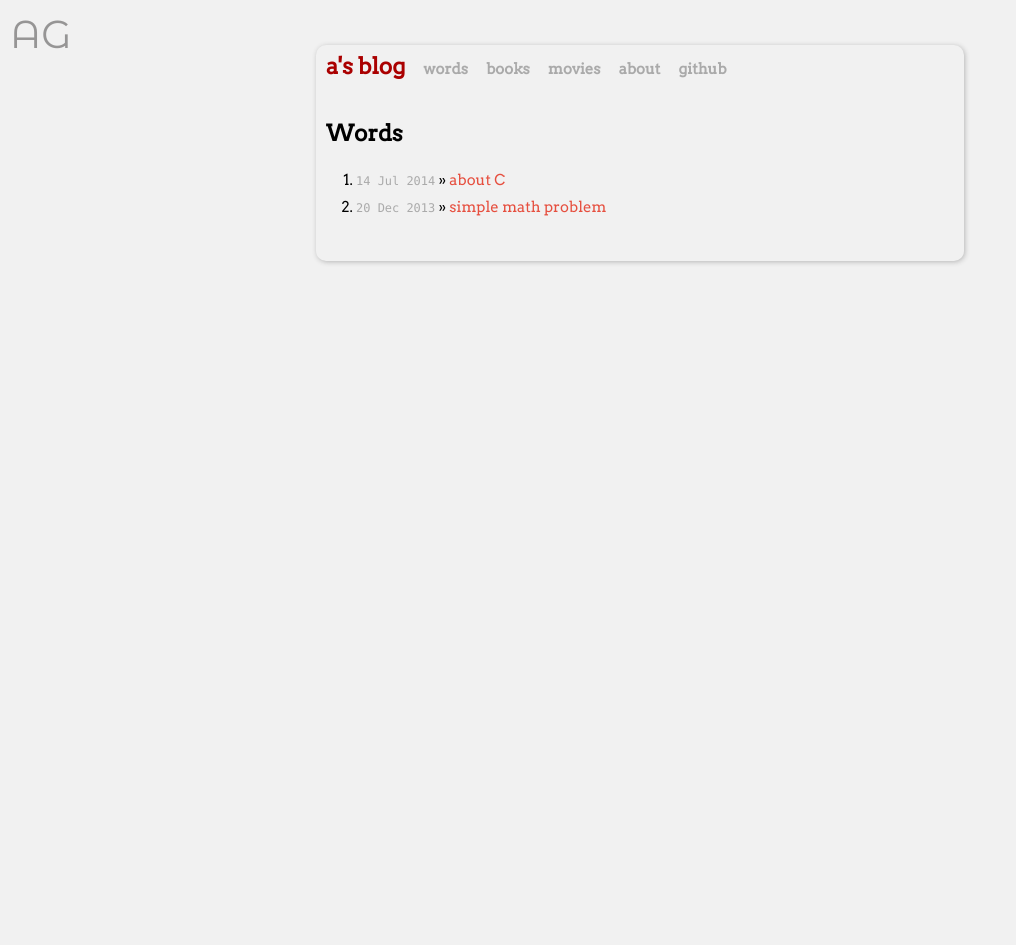
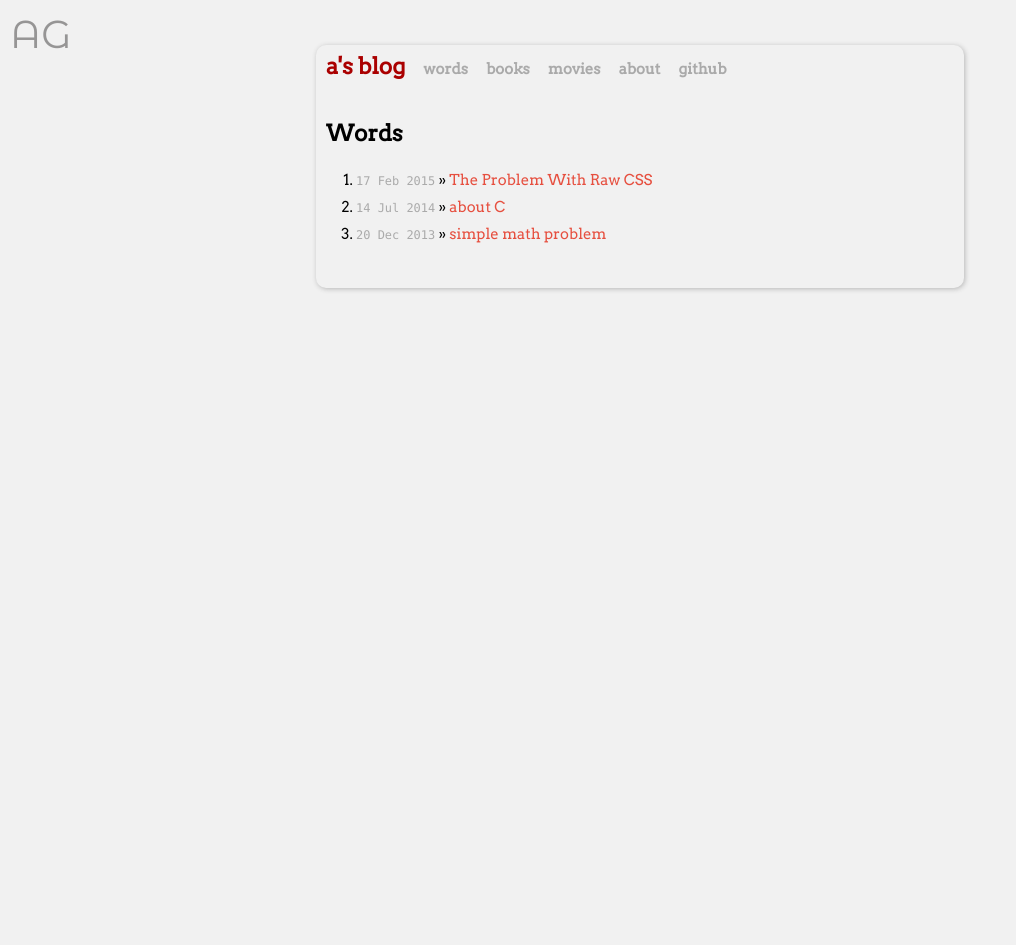
Before and after one commit to andreiglingeanu/andreiglingeanu.github.io, a Jekyll site: the page built from words/index.md, in a window 1280 px wide. Shown: the whole page, without its empty margins (0-1016 px from the left). Built offline with Jekyll 4.4.1, drawn with Linux system fonts in a browser that asks for light colours; some web fonts are replaced; Markdown is read by kramdown in place of the engine named in the settings.

Commit message:
some fixes

```diff
--- a/index.html
+++ b/index.html
@@ -11,5 +11,6 @@ layout: home
     <li><a href="/movies">movies</a></li>
     <li><a href="/about">about</a></li>
     <li><a target="_blank" href="https://github.com/andreiglingeanu">github</a></li>
+    <li><a target="_blank" href="https://dl.dropboxusercontent.com/u/109253426/resume.pdf">resume</a></li>
   </ul>
 </div>
--- a/words/index.md
+++ b/words/index.md
@@ -6,6 +6,9 @@ title: Words
 <div id="home">
   <h1>Words</h1>
   <ul class="posts">
+    <li><span>17 Feb 2015</span> &raquo; <a href="http://ewebdesign.com/problem-raw-css/">
+      The Problem With Raw CSS
+    </a></li>
     {% for post in site.posts %}
       <li><span>{{ post.date | date_to_string }}</span> &raquo; <a href="{{ post.url }}">{{ post.title }}</a></li>
     {% endfor %}
```
